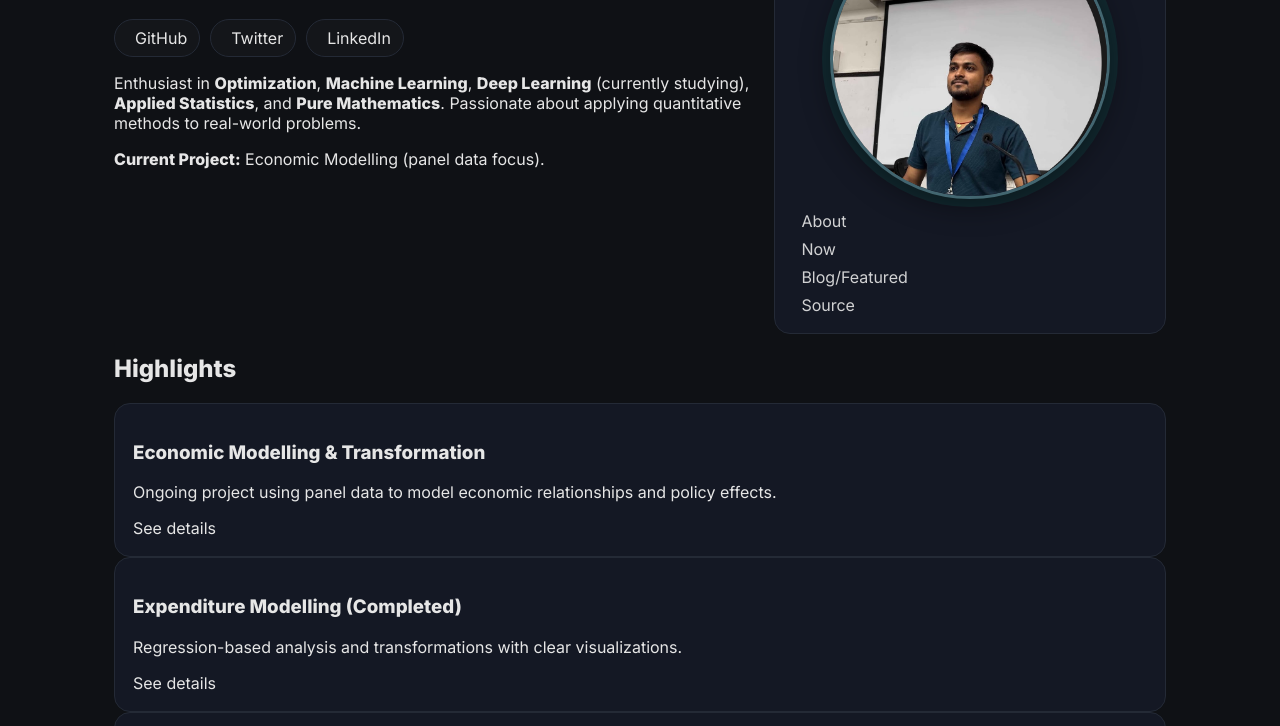
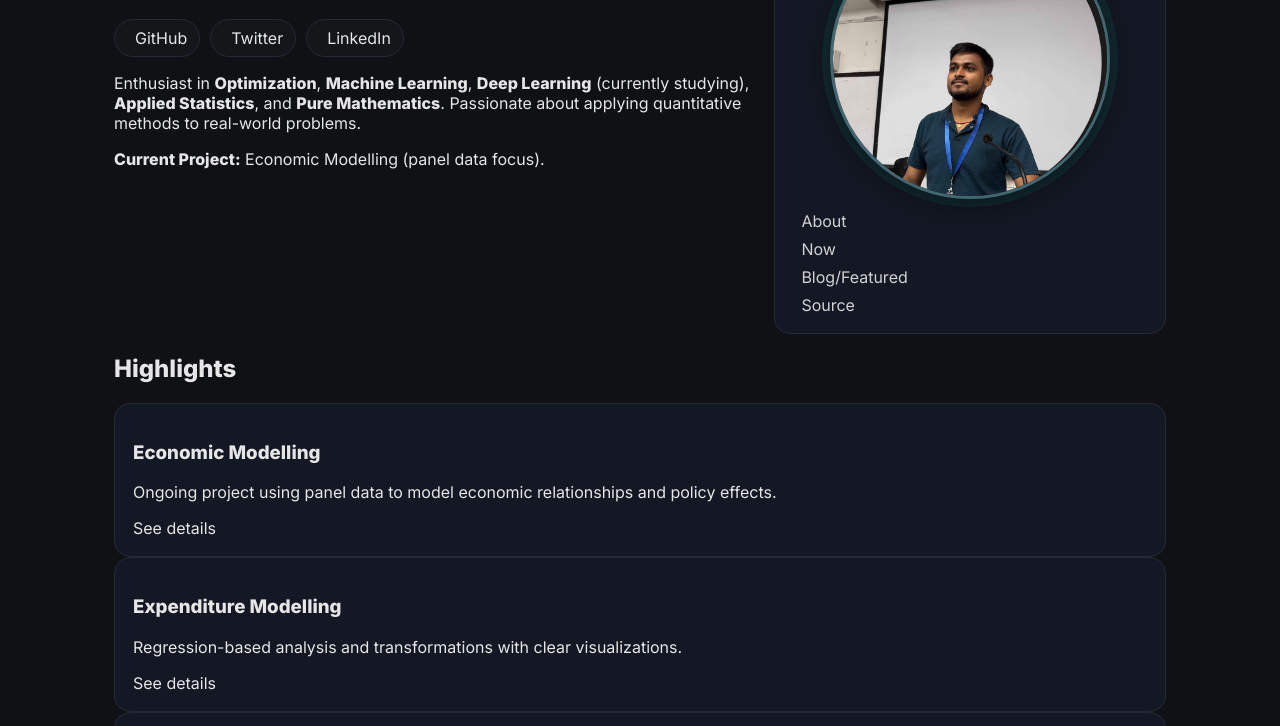
Before and after one commit to rajiba-sahoo2202/rajiba-sahoo2202, a plain HTML site: page index.html in a window 1280 px wide. Shown: the part 206-932 px from the top of the page. Drawn offline with Linux system fonts and the light colour scheme.

Commit message:
small  changes

```diff
--- a/index.html
+++ b/index.html
@@ -60,12 +60,12 @@
     <h2>Highlights</h2>
     <div class="grid">
       <article class="card">
-        <h3>Economic Modelling & Transformation</h3>
+        <h3>Economic Modelling </h3>
         <p>Ongoing project using panel data to model economic relationships and policy effects.</p>
         <a class="btn" href="featured.html#economic">See details</a>
       </article>
       <article class="card">
-        <h3>Expenditure Modelling (Completed)</h3>
+        <h3>Expenditure Modelling </h3>
         <p>Regression-based analysis and transformations with clear visualizations.</p>
         <a class="btn" href="featured.html#expenditure">See details</a>
       </article>
```
